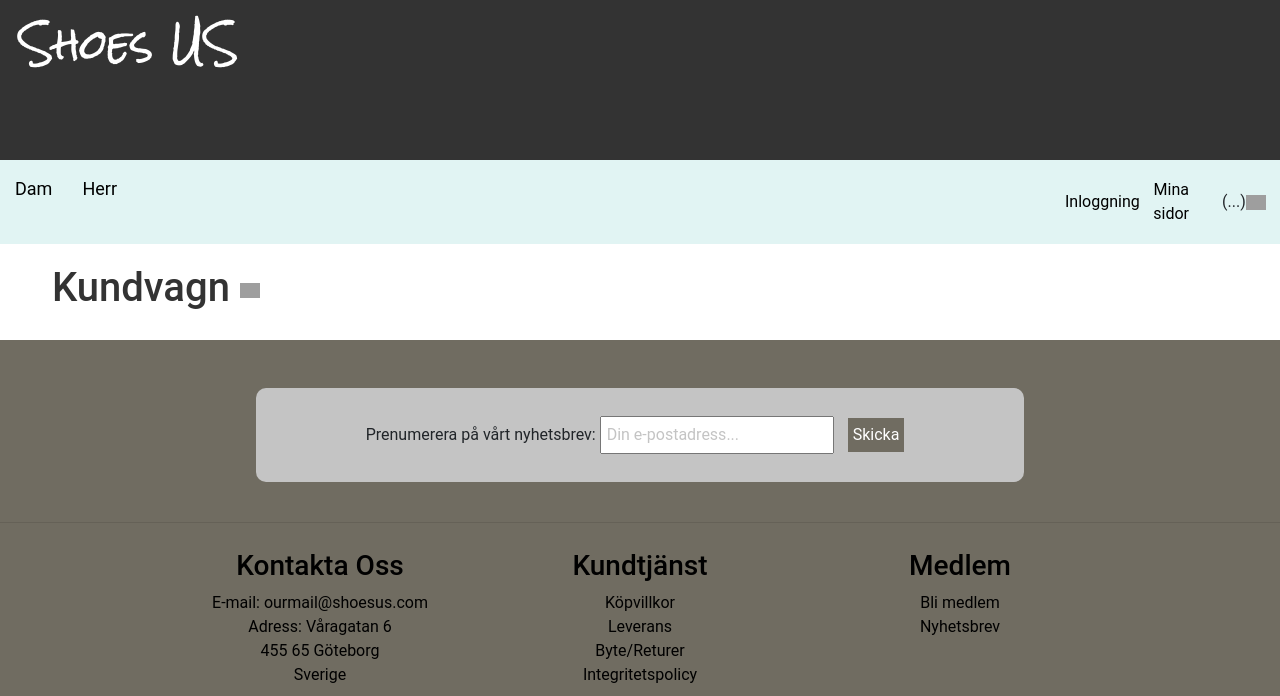
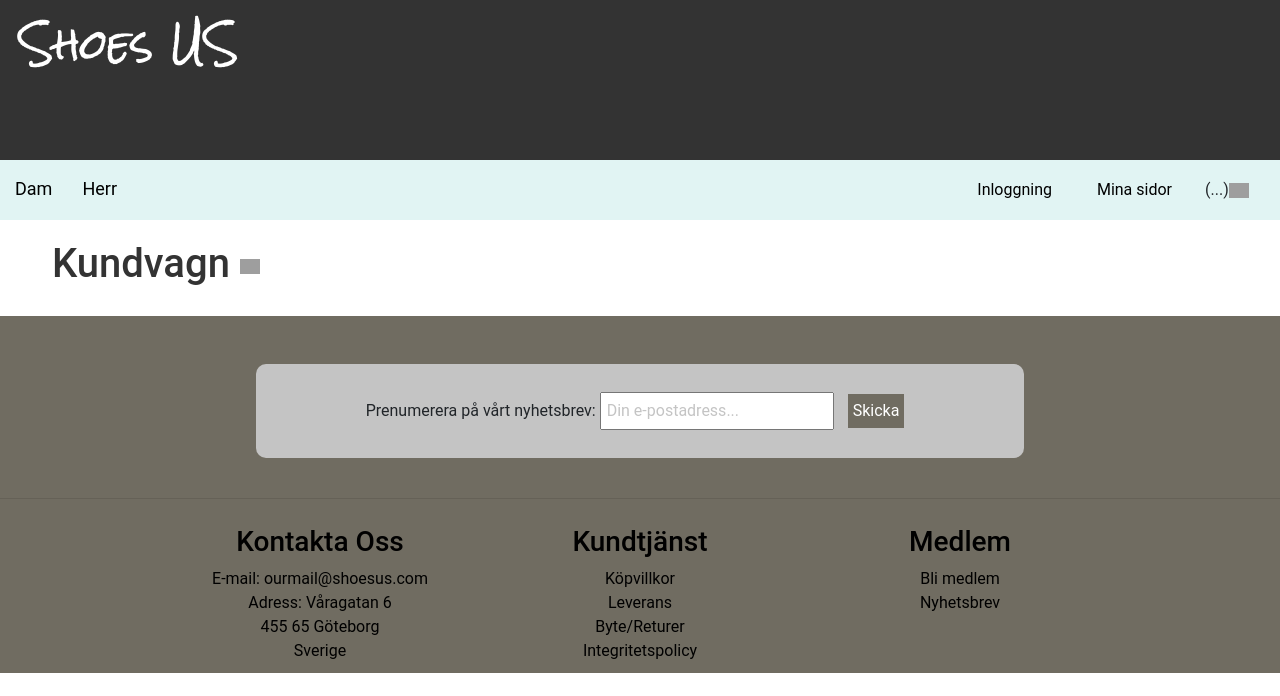
Before and after one commit to omerbasic/Shoes-Us, a PHP site: page /cart.php in a window 1280 px wide. Shown: the top 696 px of the page. Run offline with PHP 8.4, Linux system fonts and the light colour scheme; data that the repository does not hold is empty; some libraries are stand-ins or nearby versions; grey boxes are pictures that could not be loaded.

Commit message:
Small changes in mainStyle

```diff
--- a/SHOESUS/style/mainStyle.css
+++ b/SHOESUS/style/mainStyle.css
@@ -101,6 +101,7 @@ nav {
     display: flex;
     justify-content: flex-end;
     align-items: center;
+    margin-left: -100px;
     }
 
 .loginCartWrap a, .myPageText a {
@@ -118,7 +119,7 @@ nav {
 }
 
 .loginText, .myPageText {         /* Children div element Login, My Page and Cart */
-    width: 80px;
+    width: 120px;
     padding: 18px;
     margin: 0;
 }
@@ -131,7 +132,7 @@ nav {
     padding:15px;
     width:60px;
     display:flex;
-    margin-right: 13px;
+    margin-right: 30px;
 }
 
 .cartField:hover {
```
